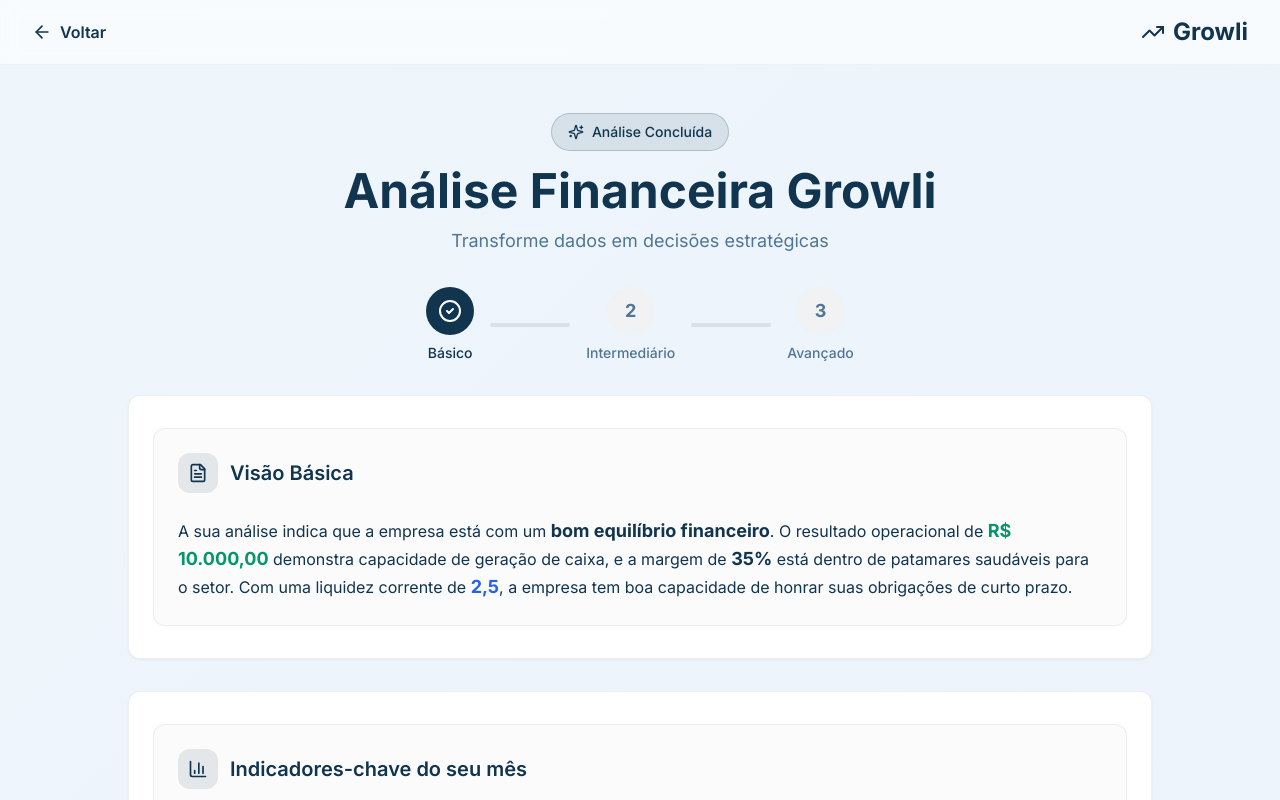
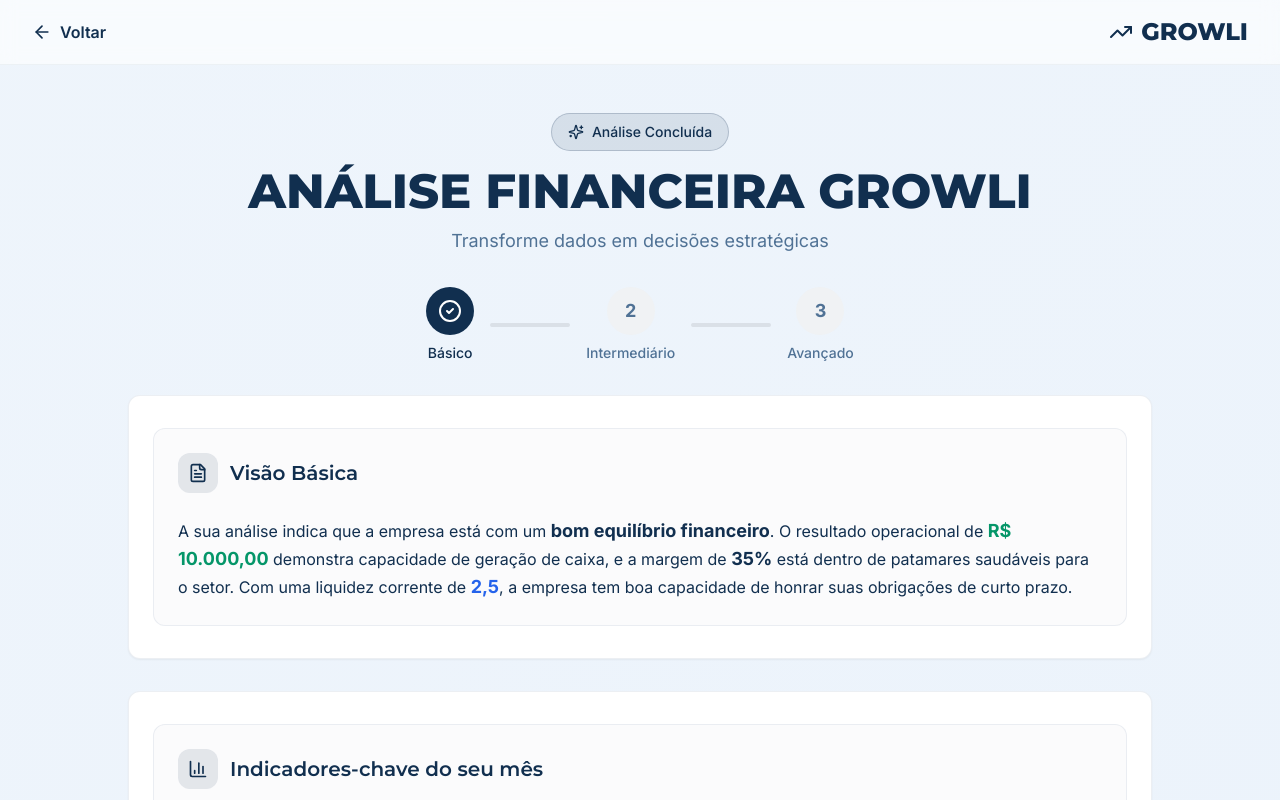
Before and after one commit to vellosobernardo-stack/growli-finance-clarity, a React (Vite) app: page /resultado-analise in a window 1280 px wide. Shown: the top 800 px of the page. Built offline with nearby package versions, Linux system fonts and the light colour scheme; the HTML template or start-up script is replaced by a standard one.

Commit message:
Update design tokens and typography
Update CSS variables for colors and Tailwind configuration for fonts to match the new Leme branding. This includes primary, secondary, neutral, and gradient colors, as well as Montserrat and Inter fonts.

```diff
--- a/index.html
+++ b/index.html
@@ -8,7 +8,7 @@
     <meta name="author" content="Growli" />
     <link rel="preconnect" href="https://fonts.googleapis.com">
     <link rel="preconnect" href="https://fonts.gstatic.com" crossorigin>
-    <link href="https://fonts.googleapis.com/css2?family=Inter:wght@300;400;500;600;700;800&display=swap" rel="stylesheet">
+    <link href="https://fonts.googleapis.com/css2?family=Montserrat:wght@400;600;800&family=Inter:wght@300;400;500;600;700;800&display=swap" rel="stylesheet">
 
     <meta property="og:title" content="Growli - Análise Financeira Simples para PMEs" />
     <meta property="og:description" content="Entenda a saúde financeira do seu negócio com análises automáticas, cenários de desempenho e estratégias práticas de fluxo de caixa." />
--- a/src/index.css
+++ b/src/index.css
@@ -9,19 +9,19 @@ All colors MUST be HSL.
 @layer base {
   :root {
     --background: 0 0% 100%;
-    --foreground: 207 64% 19%;
+    --foreground: 211 64% 19%;
 
     --card: 0 0% 100%;
-    --card-foreground: 207 64% 19%;
+    --card-foreground: 211 64% 19%;
 
     --popover: 0 0% 100%;
-    --popover-foreground: 207 64% 19%;
+    --popover-foreground: 211 64% 19%;
 
-    --primary: 207 64% 19%;
+    --primary: 211 64% 19%;
     --primary-foreground: 0 0% 100%;
 
-    --primary-light: 213 64% 29%;
-    --primary-glow: 213 64% 40%;
+    --primary-light: 212 64% 29%;
+    --primary-glow: 212 64% 40%;
 
     --secondary: 20 90% 60%;
     --secondary-foreground: 0 0% 100%;
@@ -29,7 +29,7 @@ All colors MUST be HSL.
     --secondary-light: 20 89% 69%;
 
     --muted: 210 15% 95%;
-    --muted-foreground: 207 30% 45%;
+    --muted-foreground: 211 30% 45%;
 
     --accent: 20 90% 60%;
     --accent-foreground: 0 0% 100%;
@@ -41,11 +41,11 @@ All colors MUST be HSL.
 
     --border: 213 20% 88%;
     --input: 213 20% 90%;
-    --ring: 207 64% 19%;
+    --ring: 211 64% 19%;
 
     --radius: 0.75rem;
 
-    --gradient-hero: linear-gradient(135deg, hsl(207 65% 96%) 0%, hsl(213 70% 95%) 100%);
+    --gradient-hero: linear-gradient(135deg, hsl(211 65% 96%) 0%, hsl(212 70% 95%) 100%);
     --gradient-secondary: linear-gradient(135deg, hsl(20 90% 60%) 0%, hsl(20 89% 69%) 100%);
     --gradient-subtle: linear-gradient(180deg, hsl(0 0% 100%) 0%, hsl(210 20% 98%) 100%);
 
@@ -74,25 +74,25 @@ All colors MUST be HSL.
     --background: 212 64% 9%;
     --foreground: 210 20% 95%;
 
-    --card: 207 50% 12%;
+    --card: 211 50% 12%;
     --card-foreground: 210 20% 95%;
 
-    --popover: 207 50% 12%;
+    --popover: 211 50% 12%;
     --popover-foreground: 210 20% 95%;
 
-    --primary: 213 64% 35%;
+    --primary: 212 64% 35%;
     --primary-foreground: 0 0% 100%;
 
-    --primary-light: 213 64% 45%;
-    --primary-glow: 213 64% 55%;
+    --primary-light: 212 64% 45%;
+    --primary-glow: 212 64% 55%;
 
     --secondary: 20 90% 65%;
     --secondary-foreground: 0 0% 100%;
 
     --secondary-light: 20 89% 75%;
 
-    --muted: 207 40% 15%;
-    --muted-foreground: 207 15% 60%;
+    --muted: 211 40% 15%;
+    --muted-foreground: 211 15% 60%;
 
     --accent: 20 90% 65%;
     --accent-foreground: 0 0% 100%;
@@ -102,13 +102,13 @@ All colors MUST be HSL.
     --destructive: 0 62.8% 50%;
     --destructive-foreground: 210 20% 95%;
 
-    --border: 207 35% 20%;
-    --input: 207 35% 18%;
-    --ring: 213 64% 35%;
+    --border: 211 35% 20%;
+    --input: 211 35% 18%;
+    --ring: 212 64% 35%;
 
-    --gradient-hero: linear-gradient(135deg, hsl(212 64% 9%) 0%, hsl(207 50% 12%) 100%);
+    --gradient-hero: linear-gradient(135deg, hsl(212 64% 9%) 0%, hsl(211 50% 12%) 100%);
     --gradient-secondary: linear-gradient(135deg, hsl(20 90% 50%) 0%, hsl(20 89% 60%) 100%);
-    --gradient-subtle: linear-gradient(180deg, hsl(212 64% 9%) 0%, hsl(207 50% 12%) 100%);
+    --gradient-subtle: linear-gradient(180deg, hsl(212 64% 9%) 0%, hsl(211 50% 12%) 100%);
 
     --shadow-soft: 0 4px 20px -4px hsl(213 64% 35% / 0.2);
     --shadow-medium: 0 8px 30px -6px hsl(213 64% 35% / 0.3);
@@ -133,6 +133,18 @@ All colors MUST be HSL.
     @apply bg-background text-foreground;
   }
 
+  h1, h2, h3, h4, h5, h6 {
+    @apply font-montserrat;
+  }
+
+  h1, h2 {
+    @apply font-extrabold uppercase;
+  }
+
+  h3, h4 {
+    @apply font-semibold;
+  }
+
   @keyframes wave {
     0%, 100% { transform: translateY(0) scale(1); }
     50% { transform: translateY(-10px) scale(1.05); }
--- a/tailwind.config.ts
+++ b/tailwind.config.ts
@@ -79,6 +79,7 @@ export default {
       },
       fontFamily: {
         sans: ['Inter', 'system-ui', 'sans-serif'],
+        montserrat: ['Montserrat', 'sans-serif'],
       },
       keyframes: {
         "accordion-down": {
```
